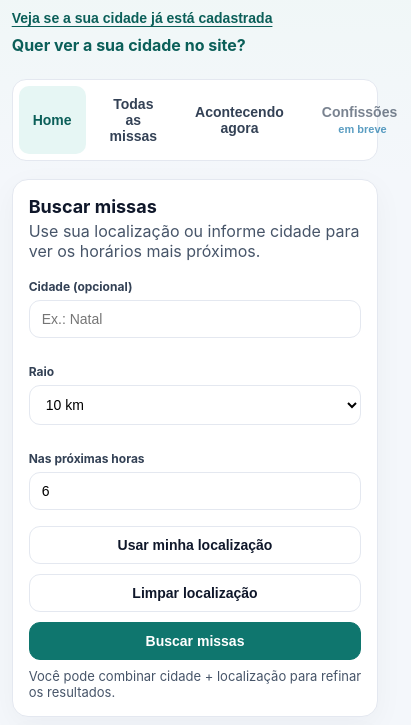
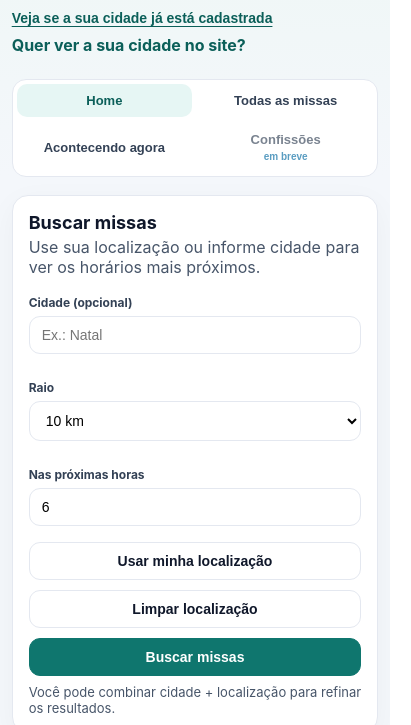
Before and after one commit to yurisalesc/missas-perto-de-mim, a plain HTML site: page apps/web/index.html in a window 390 px wide. Shown: the part 104-829 px from the top of the page, 411 px wide, since content can reach past the window. Drawn offline with nearby package versions, Linux system fonts and the light colour scheme; no server answers.

Commit message:
fix: improve recursivity in menu

```diff
--- a/apps/web/index.html
+++ b/apps/web/index.html
@@ -40,7 +40,8 @@
       .brand p { margin: 0; color: var(--muted); }
       .admin-link { margin-top: 6px; font-size: 14px; color: var(--brand); text-decoration: none; font-weight: 600; }
       .tabs {
-        display: flex;
+        display: grid;
+        grid-template-columns: repeat(4, minmax(0, 1fr));
         gap: 10px;
         margin: 10px 0 18px;
         padding: 6px;
@@ -56,6 +57,13 @@
         border-radius: 10px;
         color: #334155;
         font-weight: 600;
+        width: 100%;
+        text-align: center;
+        display: flex;
+        flex-direction: column;
+        align-items: center;
+        justify-content: center;
+        line-height: 1.2;
       }
       .tab-btn[aria-selected="true"] { background: var(--brand-soft); color: #0b5f59; }
       .tab-btn[disabled] {
@@ -63,10 +71,11 @@
         opacity: 0.65;
       }
       .soon-tag {
-        margin-left: 6px;
-        font-size: 11px;
+        margin-top: 3px;
+        font-size: 10px;
         font-weight: 700;
         color: #0369a1;
+        display: block;
       }
       .tab-panel { display: none; padding-bottom: 12px; }
       .tab-panel.active { display: block; }
@@ -214,6 +223,20 @@
       }
       footer a:hover { text-decoration: underline; }
       @media (max-width: 900px) {
+        .tabs {
+          display: grid;
+          grid-template-columns: repeat(2, minmax(0, 1fr));
+          gap: 6px;
+          padding: 4px;
+        }
+        .tab-btn {
+          width: 100%;
+          padding: 9px 12px;
+          font-size: 13px;
+          white-space: normal;
+          display: flex;
+          flex-direction: column;
+        }
         .field-row { grid-template-columns: 1fr; }
         .actions { flex-direction: column; }
         .actions button { width: 100%; }
```
